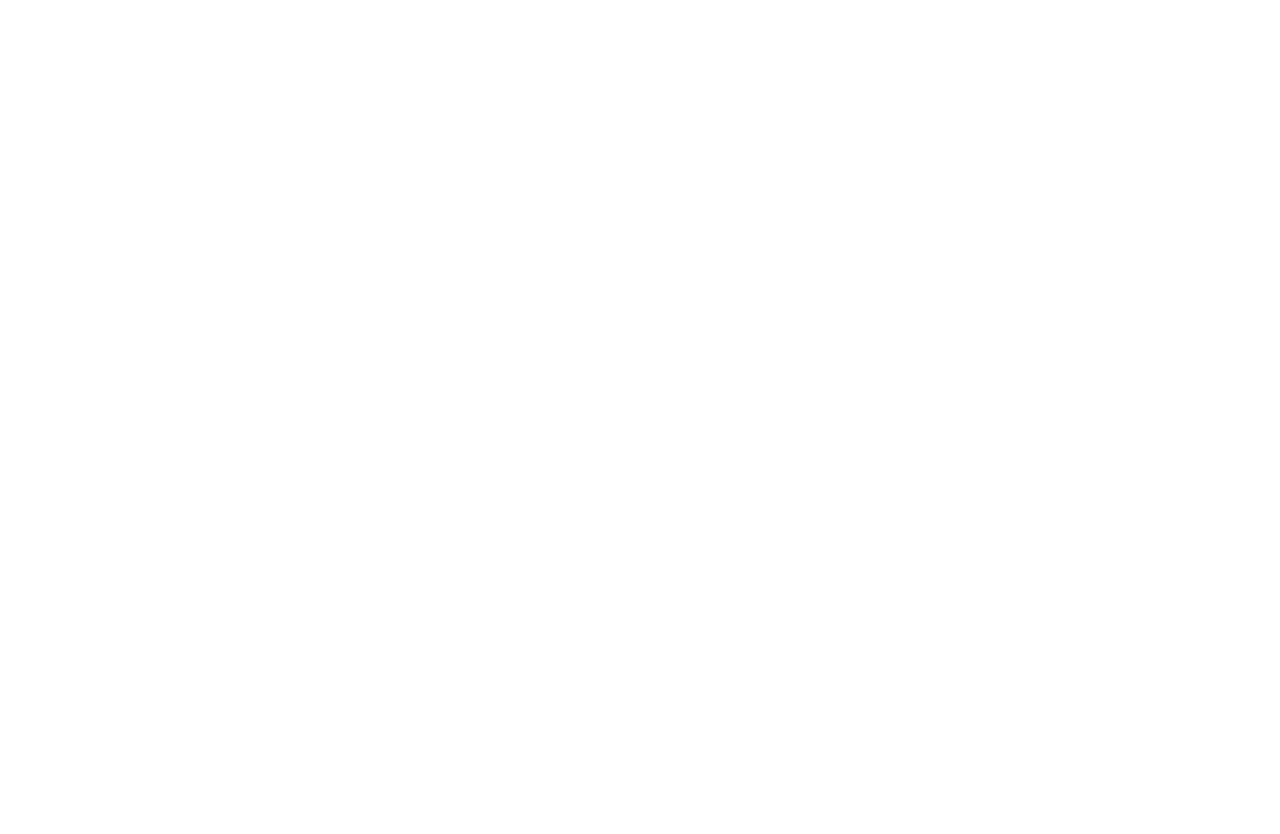
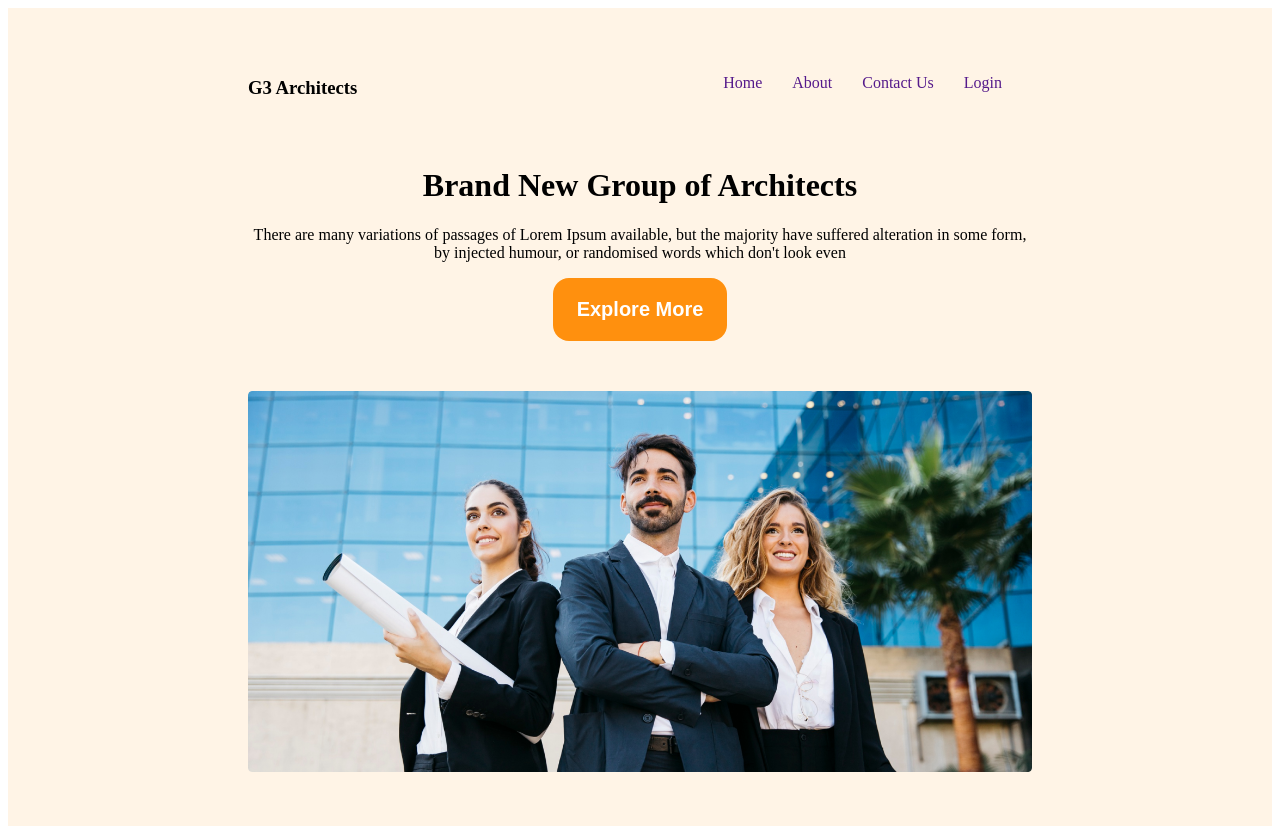
Before and after one commit to Shovanss/g3-architect, a plain HTML site: page index.html in a window 1280 px wide. Before the commit the page ends 800 px from the top, so only its background shows below. Drawn offline with Linux system fonts and the light colour scheme.

Commit message:
header structure complete

```diff
--- a/architect.css
+++ b/architect.css
@@ -0,0 +1,51 @@
+header{
+    padding: 50px 240px;
+    background: rgba(255, 144, 14, 0.10);
+
+}
+nav{
+    display: flex;
+    justify-content: space-between;
+}
+nav > ul{
+    display: flex;
+
+
+
+}
+nav ul a{
+    text-decoration: none;
+
+}
+nav li{
+   list-style: none;
+   margin-right: 30px;
+}
+.banner-content{
+    text-align: center;
+    margin: 0 auto;
+}
+
+.banner, img{
+    max-width: 100%;
+    margin-top: 50px;
+}
+.btn-1{
+    padding: 20px 24px;
+    border-radius: 1rem;
+background: #FF900E;
+border: 0;
+color: #FFF;
+text-align: center;
+font-size: 1.25rem;
+font-weight: 600;
+}
+@media screen and (max-width: 576px) {
+    header{
+        padding: 20px;
+    }
+    nav{
+        flex-direction: column;
+    }
+
+}
--- a/index.html
+++ b/index.html
@@ -3,10 +3,37 @@
 <head>
     <meta charset="UTF-8">
     <meta name="viewport" content="width=device-width, initial-scale=1.0">
-    <title>Document</title>
+    <title>G3 Architect</title>
+    <link rel="stylesheet" href="architect.css">
+    </head>
+<body>
+    <header>
 
-</head>
-<body>
+        <nav>
+            <h3>G3 Architects</h3>
+            <ul>
+                <li><a href="">Home</a></li>
+                <li><a href="">About</a></li>
+                <li><a href="">Contact Us</a></li>
+                <li><a href="">Login</a></li>
+            </ul>
+        </nav>
+        <div class="banner">
+            <div class="banner-content">
+                <h1 class="banner-head">Brand New
+                    Group of Architects</h1>
+                <p class="banner-text">There are many variations of passages of Lorem Ipsum available, but the majority have suffered alteration in some form, by injected humour, or randomised words which don't look even</p>
+                <button class="btn-1">Explore More</button>
+            </div>
+            <img src="images/banner.png" alt="">
+            </div>
+    </header>
+    <main>
+
+    </main>
+    <footer>
+
+    </footer>
 
 </body>
 </html>
```
